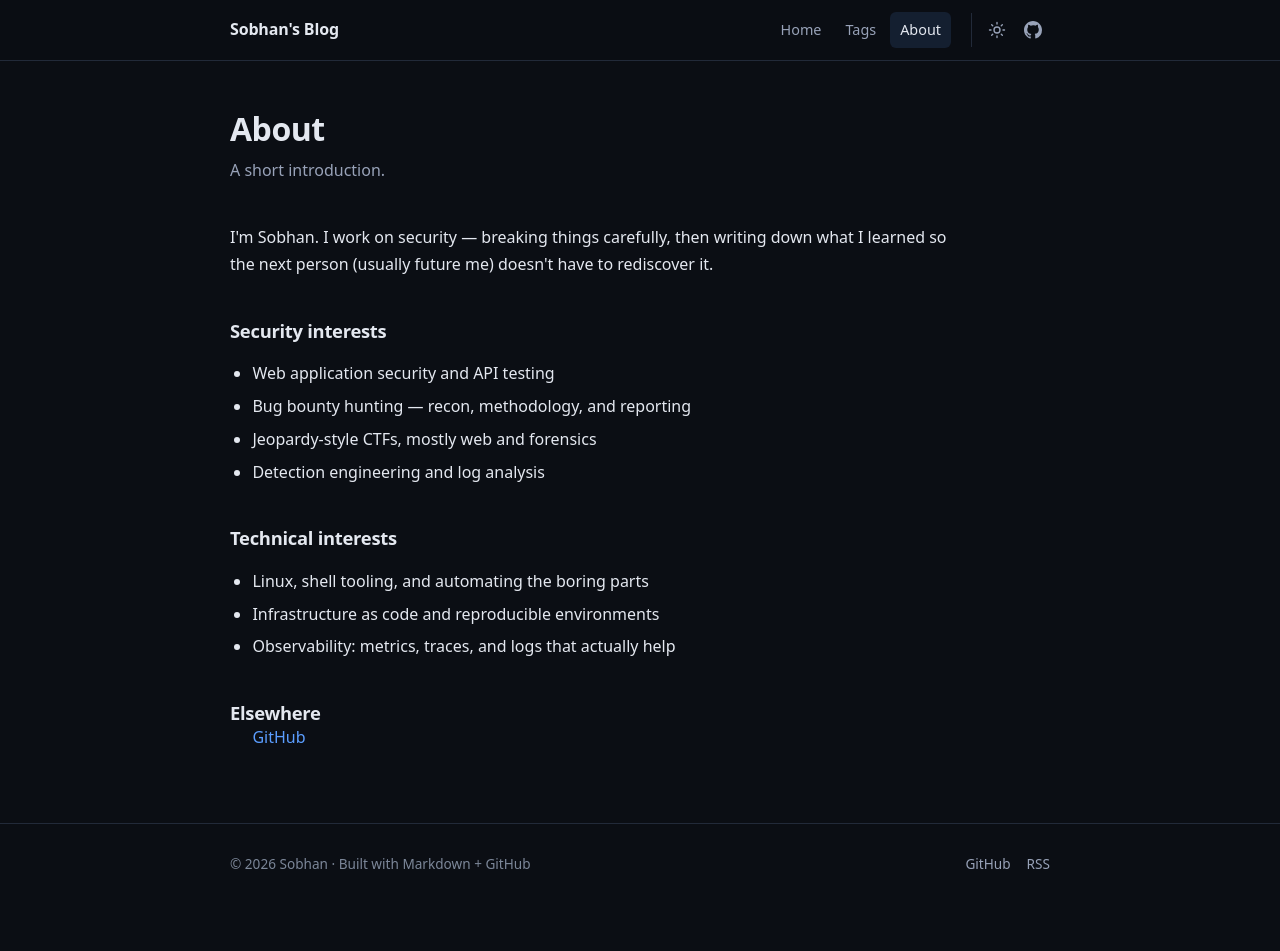
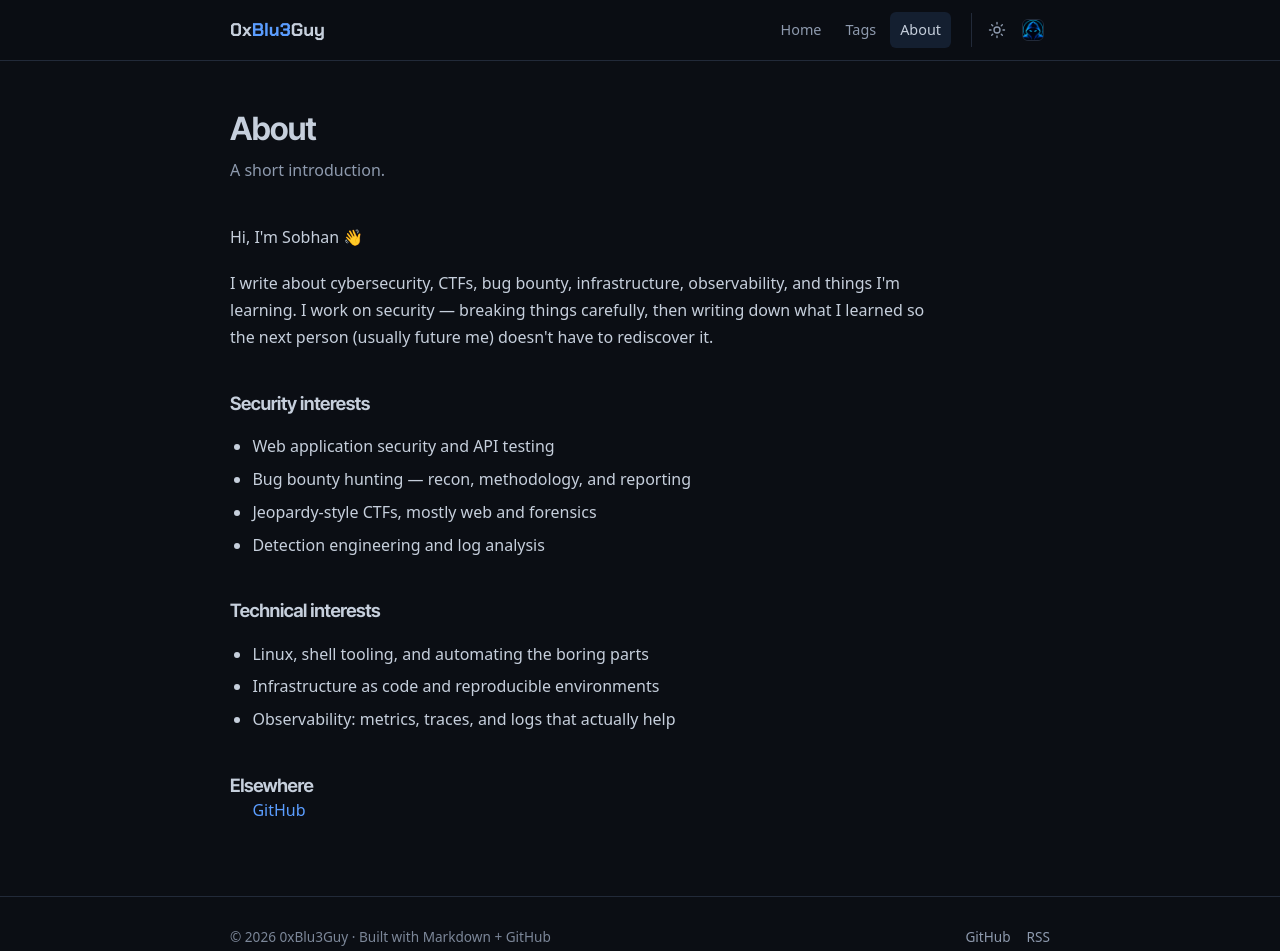
Before and after one commit to 0xBlu3Guy/blog, an Astro site: page /blog/about in a window 1280 px wide. Before the commit the page ends 903 px from the top, so only its background shows below. Built offline with nearby package versions, Linux system fonts and the light colour scheme; Astro itself is replaced by a stand-in of ours.

Commit message:
Rebrand to 0xBlu3Guy and rework the homepage
Branding:
- Header shows the 0xBlu3Guy wordmark in Chakra Petch, two-tone to match the
  logo, subset to nine glyphs (900 bytes, inlined into the CSS by the build)
- Favicon set (ico + 16/32/180/512 PNG) generated from the hooded-figure logo;
  the 512 also serves as the default Open Graph image
- The GitHub link now uses the logo badge instead of the Octocat mark

Typography and colour:
- Headings use Inter Tight, variable axis clamped to 600-700 and subset to
  Latin plus typographic punctuation (22 KB, self-hosted)
- Softer dark-theme text (#c6cfdc / #8e9aae) to cut glare against the navy
  background; still passes WCAG AA in both themes

Content:
- Homepage drops the personal greeting and leads with the post list; the
  introduction now lives on the About page where it belongs
- Post card titles are h2, so every listing page has a single h1
- The draft example documents the Markdown image workflow

Co-Authored-By: Claude Opus 5 <noreply@anthropic.com>

```diff
--- a/src/components/BaseHead.astro
+++ b/src/components/BaseHead.astro
@@ -17,7 +17,10 @@ const { title, description, image, publishedDate, tags } = Astro.props;
 const pageTitle = title === site.title ? title : `${title} · ${site.title}`;
 const pageDescription = description || site.description;
 const canonical = new URL(Astro.url.pathname.replace(/\/$/, '') || '/', Astro.site);
-const imageUrl = image ? new URL(image, Astro.site).href : undefined;
+// A post's own image gets a large card; the logo fallback is square, so it
+// gets the small one.
+const ownImage = image ? new URL(image, Astro.site).href : undefined;
+const imageUrl = ownImage ?? new URL(href('/icon-512.png'), Astro.site).href;
 const articleTags = tags ?? [];
 ---
 
@@ -28,7 +31,10 @@ const articleTags = tags ?? [];
 <meta name="author" content={site.author} />
 <link rel="canonical" href={canonical.href} />
 
-<link rel="icon" href={href('/favicon.svg')} type="image/svg+xml" />
+<link rel="icon" href={href('/favicon.ico')} sizes="any" />
+<link rel="icon" href={href('/favicon-32.png')} type="image/png" sizes="32x32" />
+<link rel="icon" href={href('/favicon-16.png')} type="image/png" sizes="16x16" />
+<link rel="apple-touch-icon" href={href('/apple-touch-icon.png')} />
 <link
   rel="alternate"
   type="application/rss+xml"
@@ -52,7 +58,7 @@ const articleTags = tags ?? [];
 ))}
 
 <!-- Twitter/X card -->
-<meta name="twitter:card" content={imageUrl ? 'summary_large_image' : 'summary'} />
+<meta name="twitter:card" content={ownImage ? 'summary_large_image' : 'summary'} />
 <meta name="twitter:title" content={title} />
 <meta name="twitter:description" content={pageDescription} />
 {imageUrl && <meta name="twitter:image" content={imageUrl} />}
--- a/src/components/Header.astro
+++ b/src/components/Header.astro
@@ -19,7 +19,9 @@ const isCurrent = (target: string) =>
 
 <header class="site-header">
   <div class="wrap site-header__inner">
-    <a class="brand" href={href('/')}>{site.title}</a>
+    <a class="brand" href={href('/')}>
+      <span>0x</span><span class="brand__accent">Blu3</span><span>Guy</span>
+    </a>
 
     <button
       id="nav-toggle"
@@ -49,17 +51,21 @@ const isCurrent = (target: string) =>
     <div class="header-actions">
       <ThemeToggle />
       <a
-        class="icon-button"
+        class="icon-button icon-button--logo"
         href={site.social.github}
         rel="noopener noreferrer"
         target="_blank"
         aria-label="GitHub profile"
       >
-        <svg viewBox="0 0 16 16" fill="currentColor" aria-hidden="true">
-          <path
-            d="M8 0C3.58 0 0 3.58 0 8c0 3.54 2.29 6.53 5.47 7.59.4.07.55-.17.55-.38 0-.19-.01-.82-.01-1.49-2.01.37-2.53-.49-2.69-.94-.09-.23-.48-.94-.82-1.13-.28-.15-.68-.52-.01-.53.63-.01 1.08.58 1.23.82.72 1.21 1.87.87 2.33.66.07-.52.28-.87.51-1.07-1.78-.2-3.64-.89-3.64-3.95 0-.87.31-1.59.82-2.15-.08-.2-.36-1.02.08-2.12 0 0 .67-.21 2.2.82a7.4 7.4 0 0 1 2-.27c.68 0 1.36.09 2 .27 1.53-1.04 2.2-.82 2.2-.82.44 1.1.16 1.92.08 2.12.51.56.82 1.27.82 2.15 0 3.07-1.87 3.75-3.65 3.95.29.25.54.73.54 1.48 0 1.07-.01 1.93-.01 2.2 0 .21.15.46.55.38A8.01 8.01 0 0 0 16 8c0-4.42-3.58-8-8-8z"
-          ></path>
-        </svg>
+        <img
+          class="brand-logo"
+          src={href('/logo-88.png')}
+          width="22"
+          height="22"
+          alt=""
+          loading="eager"
+          decoding="async"
+        />
       </a>
     </div>
   </div>
--- a/src/components/PostCard.astro
+++ b/src/components/PostCard.astro
@@ -22,9 +22,9 @@ const minutes = readingTime(post.body ?? '');
   data-tags={post.data.tags.join(' ')}
 >
   <article>
-    <h3 class="post-card__title">
+    <h2 class="post-card__title">
       <a href={href(`/posts/${post.id}`)}>{post.data.title}</a>
-    </h3>
+    </h2>
     {summary && <p class="post-card__excerpt">{summary}</p>}
     <div class="post-card__footer">
       {post.data.tags.length > 0 && (
--- a/src/pages/about.astro
+++ b/src/pages/about.astro
@@ -12,10 +12,13 @@ import { site } from '../site.config';
     <p class="page-subtitle">A short introduction.</p>
 
     <div class="prose">
+      <p>Hi, I'm Sobhan 👋</p>
+
       <p>
-        I'm {site.author}. I work on security — breaking things carefully,
-        then writing down what I learned so the next person (usually future me)
-        doesn't have to rediscover it.
+        I write about cybersecurity, CTFs, bug bounty, infrastructure,
+        observability, and things I'm learning. I work on security — breaking
+        things carefully, then writing down what I learned so the next person
+        (usually future me) doesn't have to rediscover it.
       </p>
 
       <h2>Security interests</h2>
--- a/src/site.config.ts
+++ b/src/site.config.ts
@@ -3,14 +3,11 @@
  * Edit this file, not the components.
  */
 export const site = {
-  title: "Sobhan's Blog",
+  title: '0xBlu3Guy',
   /** Used in <meta name="author">, the RSS feed and the footer. */
-  author: 'Sobhan',
+  author: '0xBlu3Guy',
   description:
     'Notes on cybersecurity, CTFs, bug bounty, infrastructure and observability.',
-  /** Shown on the homepage under the greeting. */
-  intro:
-    "Welcome to my blog. I write about cybersecurity, CTFs, bug bounty, infrastructure, observability, and things I'm learning.",
   /** BCP-47 language tag for <html lang> and the RSS feed. */
   lang: 'en',
   social: {
--- a/src/styles/global.css
+++ b/src/styles/global.css
@@ -1,3 +1,29 @@
+/*
+  The wordmark font, subset to just the nine characters of "0xBlu3Guy" (900
+  bytes). Self-hosted so the header needs no third-party request; Vite rewrites
+  this relative URL to the hashed, base-path-aware asset at build time.
+*/
+/*
+  Heading face: Inter Tight, variable weight clamped to 600-700 and subset to
+  Latin + typographic punctuation (22 KB). Self-hosted, so no third-party
+  request and no layout shift from a late-arriving webfont.
+*/
+@font-face {
+  font-family: 'Inter Tight';
+  src: url('../assets/fonts/inter-tight-600-700.woff2') format('woff2-variations');
+  font-weight: 600 700;
+  font-style: normal;
+  font-display: swap;
+}
+
+@font-face {
+  font-family: 'Chakra Petch Wordmark';
+  src: url('../assets/fonts/chakra-petch-700-wordmark.woff2') format('woff2');
+  font-weight: 700;
+  font-style: normal;
+  font-display: swap;
+}
+
 /* ---------------------------------------------------------------------------
    Design tokens
    Dark is the default theme; `data-theme="light"` on <html> flips the palette.
@@ -10,8 +36,8 @@
   --border: #222a39;
   --border-strong: #303b4f;
 
-  --text: #e4e8f0;
-  --text-muted: #98a2b8;
+  --text: #c6cfdc;
+  --text-muted: #8e9aae;
   --text-faint: #7c8799;
 
   --accent: #5b9dff;
@@ -29,6 +55,8 @@
     "Helvetica Neue", Arial, sans-serif;
   --font-mono: ui-monospace, "SFMono-Regular", "JetBrains Mono", Menlo,
     Consolas, "Liberation Mono", monospace;
+  --font-heading: 'Inter Tight', ui-sans-serif, system-ui, -apple-system,
+    "Segoe UI", Roboto, sans-serif;
 
   --content-width: 720px;
   --page-width: 860px;
@@ -95,9 +123,10 @@ h1,
 h2,
 h3,
 h4 {
+  font-family: var(--font-heading);
   line-height: 1.25;
   font-weight: 650;
-  letter-spacing: -0.015em;
+  letter-spacing: -0.022em;
   margin: 0;
 }
 
@@ -182,16 +211,46 @@ main {
 }
 
 .brand {
-  font-weight: 650;
-  font-size: 1rem;
+  font-family: 'Chakra Petch Wordmark', var(--font-sans);
+  font-weight: 700;
+  font-size: 1.15rem;
+  line-height: 1;
   color: var(--text);
-  letter-spacing: -0.01em;
+  letter-spacing: 0;
   white-space: nowrap;
 }
 
 .brand:hover {
+  text-decoration: none;
+}
+
+.brand__accent {
   color: var(--accent);
-  text-decoration: none;
+  transition: color 0.15s ease;
+}
+
+.brand:hover .brand__accent {
+  color: var(--accent-hover);
+}
+
+/* The logo badge keeps its own dark artwork, so it gets a ring instead of the
+   icon-button hover fill. */
+.icon-button--logo:hover {
+  background: transparent;
+}
+
+.brand-logo {
+  display: block;
+  width: 22px;
+  height: 22px;
+  border-radius: 6px;
+  border: 1px solid var(--border);
+  transition: border-color 0.15s ease;
+}
+
+.icon-button--logo:hover .brand-logo,
+.icon-button--logo:focus-visible .brand-logo {
+  border-color: var(--accent-border);
 }
 
 .nav {
```
Also changed, not shown: src/content/posts/example-draft-post.md (+8 -0 lines), src/pages/index.astro (+6 -9 lines), README.md, public/apple-touch-icon.png (added), public/favicon-16.png (added), public/favicon-32.png (added), public/favicon.ico (added), public/favicon.svg (deleted), public/icon-512.png (added), public/logo-88.png (added), src/assets/fonts/chakra-petch-700-wordmark.woff2 (added), src/assets/fonts/inter-tight-600-700.woff2 (added).
